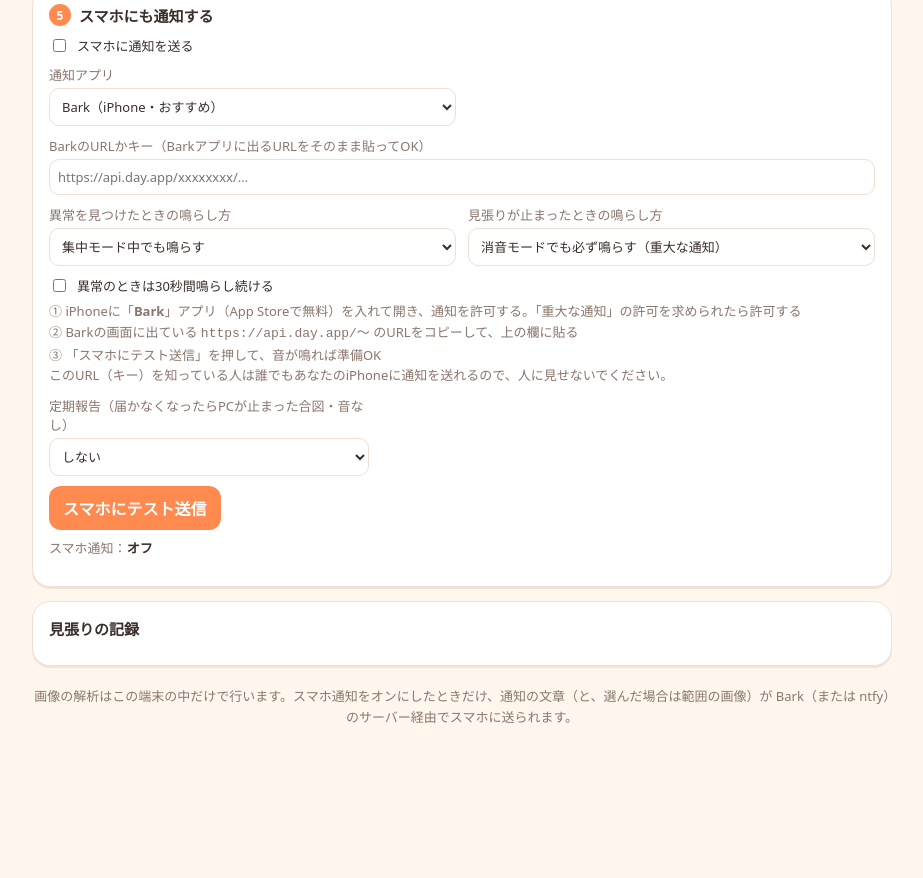
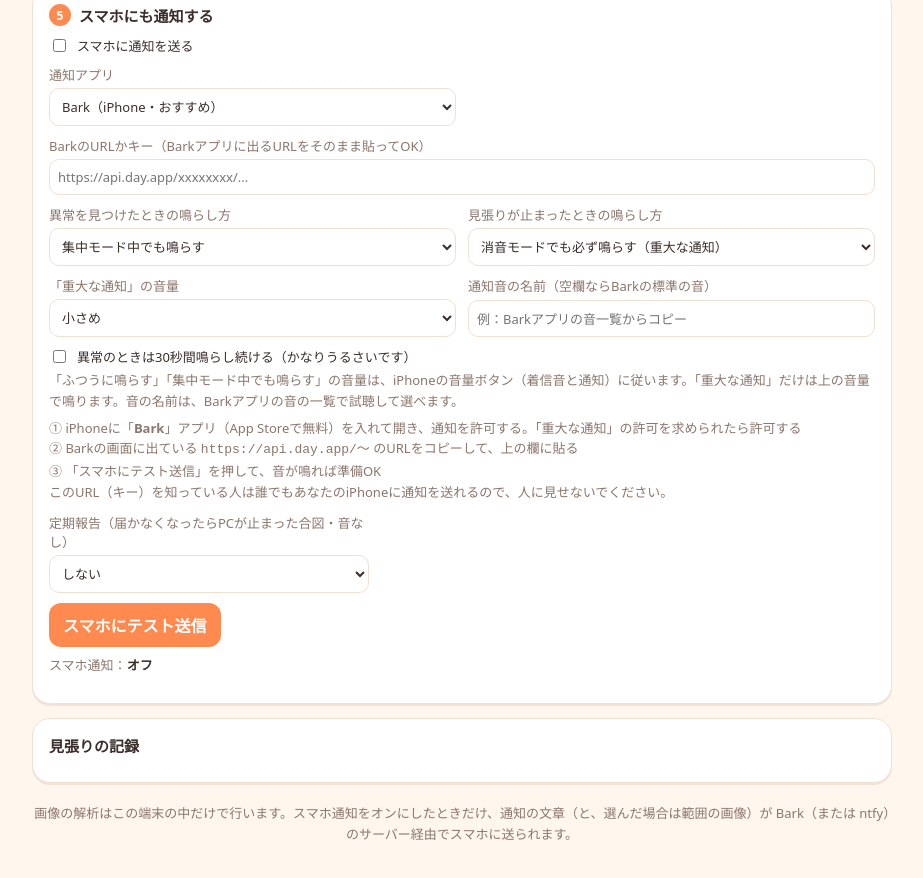
Before and after one commit to magnel-san/mimamori-pet, a plain HTML site: page index.html in a window 1280 px wide. Shown: the part 1377-2255 px from the top of the page, without its empty margins (178-1101 px from the left). Before the commit the page ends 2145 px from the top, so only its background shows below. Drawn offline with Linux system fonts and the light colour scheme.

Commit message:
Barkの音量と通知音を選べるように

```diff
--- a/index.html
+++ b/index.html
@@ -275,7 +275,22 @@
           </select>
         </label>
       </div>
-      <label class="c" style="margin-top:10px"><input type="checkbox" id="barkCall">異常のときは30秒間鳴らし続ける</label>
+      <div class="grid2" style="margin-top:10px">
+        <label class="f">「重大な通知」の音量
+          <select id="barkVolume">
+            <option value="1">とても小さい</option>
+            <option value="3" selected>小さめ</option>
+            <option value="5">ふつう</option>
+            <option value="8">大きい</option>
+            <option value="10">最大</option>
+          </select>
+        </label>
+        <label class="f">通知音の名前（空欄ならBarkの標準の音）
+          <input type="text" id="barkSound" autocomplete="off" spellcheck="false" placeholder="例：Barkアプリの音一覧からコピー" style="font:inherit;padding:8px;border-radius:10px;border:1px solid var(--line);background:transparent;color:var(--ink)">
+        </label>
+      </div>
+      <label class="c" style="margin-top:10px"><input type="checkbox" id="barkCall">異常のときは30秒間鳴らし続ける（かなりうるさいです）</label>
+      <p class="hint" style="margin-top:4px">「ふつうに鳴らす」「集中モード中でも鳴らす」の音量は、iPhoneの音量ボタン（着信音と通知）に従います。「重大な通知」だけは上の音量で鳴ります。音の名前は、Barkアプリの音の一覧で試聴して選べます。</p>
       <p class="hint">
         ① iPhoneに「<b>Bark</b>」アプリ（App Storeで無料）を入れて開き、通知を許可する。「重大な通知」の許可を求められたら許可する<br>
         ② Barkの画面に出ている <code>https://api.day.app/〜</code> のURLをコピーして、上の欄に貼る<br>
@@ -480,7 +495,9 @@ async function sendBark(title, body, opts) {
   const q = new URLSearchParams({ group: 'みまもりペット', level });
   try { q.set('icon', new URL('icons/icon-192.png', location.href).href); } catch {}
   if ((kind === 'alert' || kind === 'test') && $('barkCall').checked) q.set('call', '1');
-  if (level === 'critical') q.set('volume', '8');
+  if (level === 'critical') q.set('volume', $('barkVolume').value || '3');
+  const snd = $('barkSound').value.trim();
+  if (snd && kind !== 'info' && /^[A-Za-z0-9_-]{1,40}$/.test(snd)) q.set('sound', snd);
   const url = `${b.server}/${b.key}/${encodeURIComponent(title)}/${encodeURIComponent(body)}?${q}`;
   try {
     const res = await fetch(url);
@@ -890,7 +907,7 @@ function updateButtons() {
 }
 
 // 設定の保存
-['interval', 'mode', 'sens', 'cooldown', 'learn', 'rebase', 'sound', 'optWake', 'optGap', 'phoneOn', 'phoneImg', 'heartbeat', 'ntfyTopic', 'ntfyServer', 'phoneSvc', 'barkKey', 'barkAlertLevel', 'barkStopLevel', 'barkCall'].forEach((id) => {
+['interval', 'mode', 'sens', 'cooldown', 'learn', 'rebase', 'sound', 'optWake', 'optGap', 'phoneOn', 'phoneImg', 'heartbeat', 'ntfyTopic', 'ntfyServer', 'phoneSvc', 'barkKey', 'barkAlertLevel', 'barkStopLevel', 'barkCall', 'barkVolume', 'barkSound'].forEach((id) => {
   const el = $(id), v = store.get('opt:' + id, null);
   if (v != null) { if (el.type === 'checkbox') el.checked = v; else el.value = v; }
   el.addEventListener('change', () => store.set('opt:' + id, el.type === 'checkbox' ? el.checked : el.value));
```
